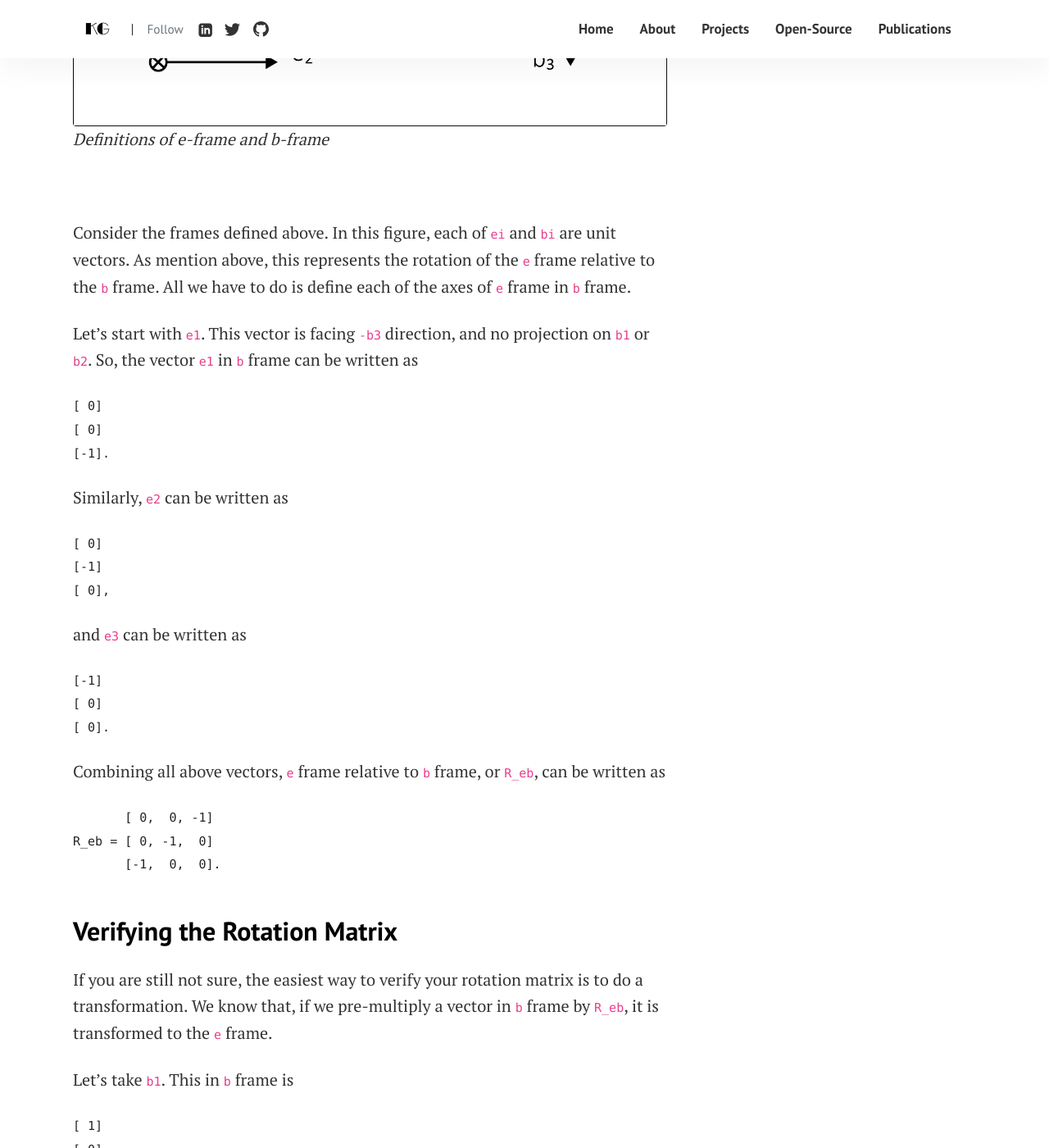
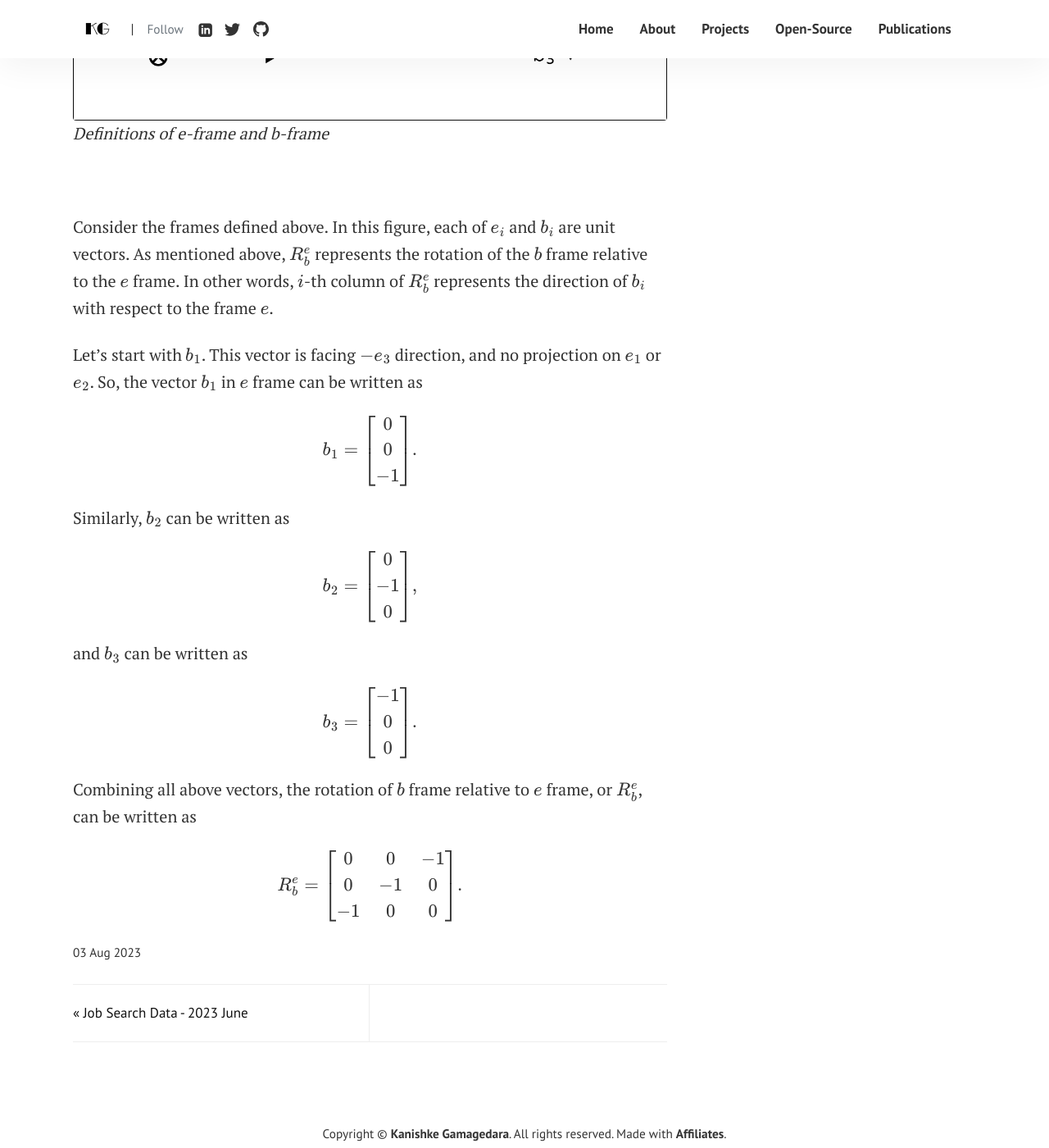
Before and after one commit to kanishkegb/kanishkegb.github.io, a Jekyll site: the page built from _posts/2023-08-03-rotation-matrix-construction.md, in a window 1280 px wide and 1400 px high, scrolled down 1591 px. Shown: the whole window at 82% size. Built offline with Jekyll 4.4.1, drawn with Linux system fonts in a browser that asks for light colours; formulas are drawn with MathJax 3; some of the changed text lies outside the part shown.

Commit message:
Fix rotation matrix definition errors

````diff
--- a/_layouts/default.html
+++ b/_layouts/default.html
@@ -25,6 +25,9 @@ gtag('js', new Date());
 gtag('config', '{{site.ganalytics}}');
 </script>
 {% endif %}
+
+<!-- MathJax Support -->
+<script type="text/javascript" async src="https://cdn.mathjax.org/mathjax/latest/MathJax.js?config=TeX-MML-AM_CHTML"></script>
 
 </head>
 
--- a/_posts/2023-08-03-rotation-matrix-construction.md
+++ b/_posts/2023-08-03-rotation-matrix-construction.md
@@ -10,28 +10,26 @@ This a quick guide to creating a rotation matrix, mainly for the purpose of coor
 
 ## Basic Introduction
 
-Rotation matrix in `SO(3)` is a linear transformation from one coordinate frame to another.
-Let `e` and `b` be some arbitrary Euclidean coordinate frames, and `x_e` and `x_b` be vectors represented in those coordinate frame, respectively.
+Rotation matrix in $$SO(3)$$ is a linear transformation from one coordinate frame to another.
+Let $$e$$ and $$b$$ be some arbitrary Euclidean coordinate frames, and $$x^e$$ and $$x^b$$ be vectors represented in those coordinate frame, respectively.
 
-The rotation `R_eb` represents the rotation of frame `e`, relative to frame `b`.
-If we pre-multiply a vector in `b` frame (`x_b`) by this matrix, the resulting vector is how the `x_b` is represented in frame `e`.
+The rotation $$R^e_b$$ represents the rotation of frame $$b$$, relative to frame $$e$$.
+Though counter-intuitive, if we pre-multiply a vector in $$b$$ frame ($$x^b$$) by this matrix, the resulting vector is how the $$x^b$$ is represented in frame $$e$$.
 That is,
-```
-x_e = R_eb · x_b .
-```
 
-Given the properties of `SO(3)`, the inverse of `R_eb` is simply the transpose of it.
+$$x^e = R^e_b · x^b.$$
+
+Given the properties of $$SO(3)$$, the inverse of $$R^e_b$$ is simply the transpose of it.
 That is,
-```
-R_be = R_eb^T .
-```
 
-This `R_be` can be used transform a vector in frame `e` to frame `b`.
+$$R^b_e = (R^e_b)^T.$$
+
+This $$R^b_e$$ can be used transform a vector in frame $$e$$ to frame $$b$$.
 
 
 ## Constructing the Rotation Matrix
 
-Let's construct the matrix `R_eb`.
+Let's construct the matrix $$R^e_b$$.
 
 <br>
 <figure>
@@ -41,57 +39,78 @@ Let's construct the matrix `R_eb`.
 <br>
 
 Consider the frames defined above.
-In this figure, each of `ei` and `bi` are unit vectors.
-As mention above, this represents the rotation of the `e` frame relative to the `b` frame.
-All we have to do is define each of the axes of `e` frame in `b` frame.
+In this figure, each of $$e_i$$ and $$b_i$$ are unit vectors.
+As mentioned above, $$R^e_b$$ represents the rotation of the $$b$$ frame relative to the $$e$$ frame.
+In other words, $$i$$-th column of $$R^e_b$$ represents the direction of $$b_i$$ with respect to the frame $$e$$.
 
-Let's start with `e1`.
-This vector is facing `-b3` direction, and no projection on `b1` or `b2`.
-So, the vector `e1` in `b` frame can be written as
-```
-[ 0]
-[ 0]
-[-1].
-```
+<!-- For example,
+$$b_1 = R^e_b(1,1)\cdot e_1 + R^e_b(2,1)\cdot e_2 + R^e_b(3,1)\cdot e_3.$$ -->
 
-Similarly, `e2` can be written as
-```
-[ 0]
-[-1]
-[ 0],
-```
-and `e3` can be written as
-```
-[-1]
-[ 0]
-[ 0].
-```
 
-Combining all above vectors, `e` frame relative to `b` frame, or `R_eb`, can be written as
-```
-       [ 0,  0, -1]
-R_eb = [ 0, -1,  0]
-       [-1,  0,  0].
-```
+Let's start with $$b_1$$.
+This vector is facing $$-e_3$$ direction, and no projection on $$e_1$$ or $$e_2$$.
+So, the vector $$b_1$$ in $$e$$ frame can be written as
 
-## Verifying the Rotation Matrix
+$$
+b_1 =
+\begin{bmatrix}
+0 \\
+0 \\
+-1
+\end{bmatrix}.
+$$
+
+Similarly, $$b_2$$ can be written as
+
+$$
+b_2 =
+\begin{bmatrix}
+0 \\
+-1 \\
+0
+\end{bmatrix},
+$$
+
+and $$b_3$$ can be written as
+
+$$
+b_3 =
+\begin{bmatrix}
+-1 \\
+0 \\
+0
+\end{bmatrix}.
+$$
+
+Combining all above vectors, the rotation of $$b$$ frame relative to $$e$$ frame, or $$R^e_b$$, can be written as
+
+$$
+R^e_b =
+\begin{bmatrix}
+0 &  0 & -1 \\
+0 & -1 & 0 \\
+-1 &  0 &  0
+\end{bmatrix}.
+$$
+
+<!--  ## Verifying the Rotation Matrix
 
 If you are still not sure, the easiest way to verify your rotation matrix is to do a transformation.
-We know that, if we pre-multiply a vector in `b` frame by `R_eb`, it is transformed to the `e` frame.
+We know that, if we pre-multiply a vector in $$b$$ frame by $$R^e_b$$, it is transformed to the $$e$$ frame.
 
-Let's take `b1`.
-This in `b` frame is
+Let's take $b_1$.
+This in $$b$$ frame is
 ```
 [ 1]
 [ 0]
 [ 0].
 ```
 
-Pre-multiply this by `R_eb`, we get
+Pre-multiply this by $$R^e_b$$, we get
 ```
 [ 0]
 [ 0]
 [-1],
 ```
 which makes sense.
-If you repeat the same calculation for `b2` and `b3`, you will see similar results.
+If you repeat the same calculation for $b_2$ and $b_3$, you will see similar results. -->
````
